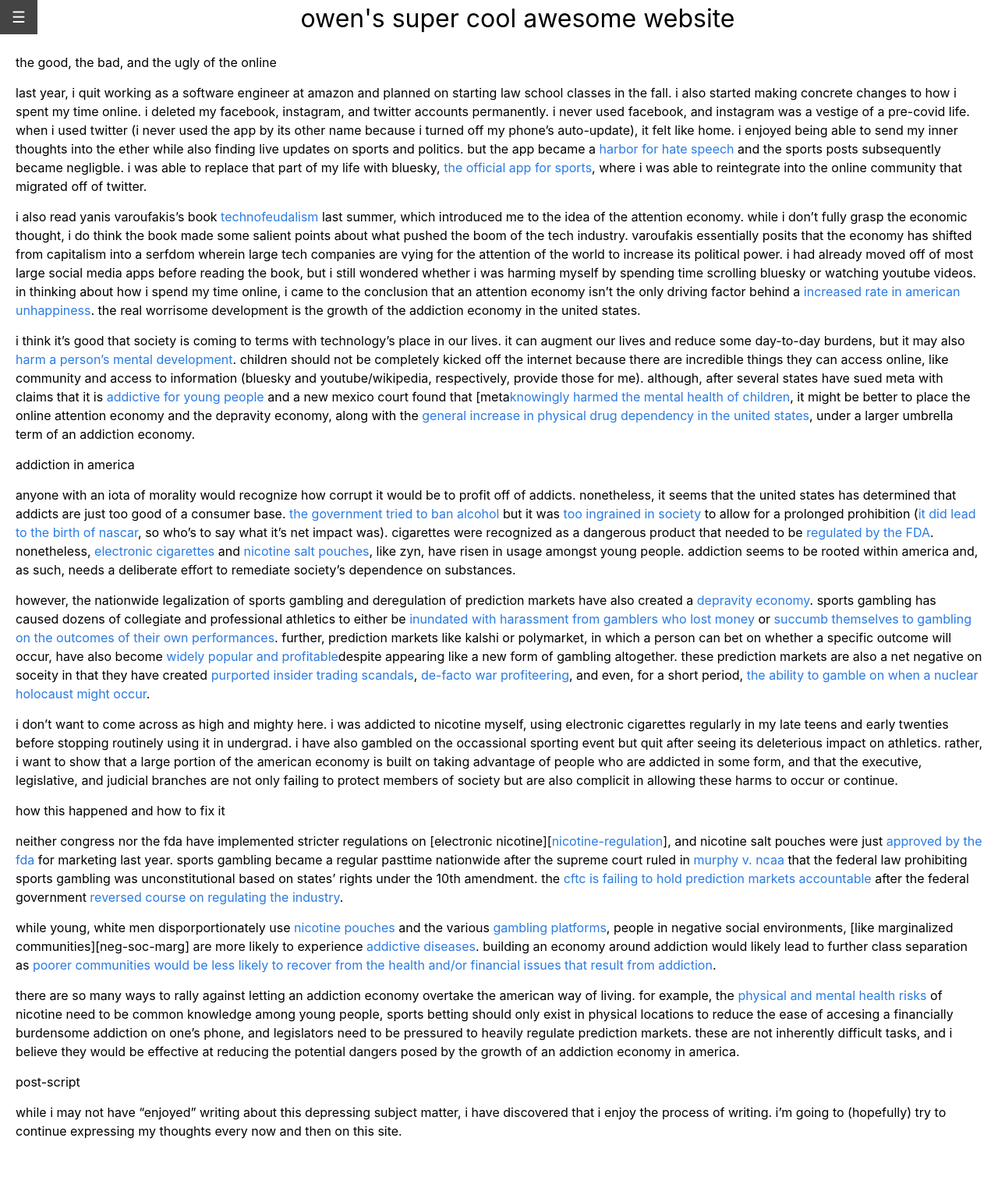
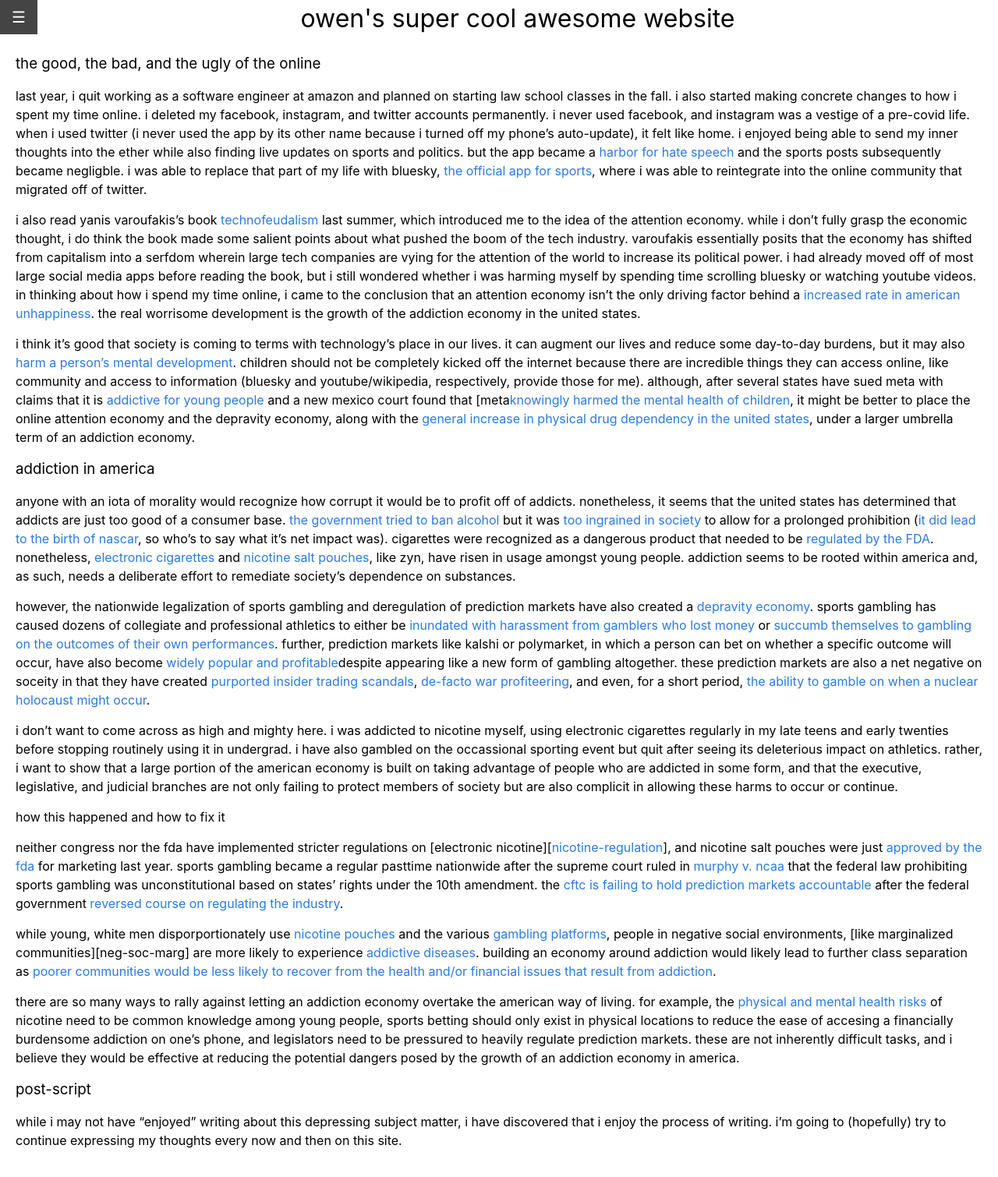
Before and after one commit to omstegall/owen-stegall, a Jekyll site: the page built from pages/blogs/03-31-26.markdown, in a window 1280 px wide. Shown: the whole page at 78% size. Built offline with Jekyll 4.4.1, drawn with Linux system fonts in a browser that asks for light colours.

```diff
--- a/pages/blogs/03-31-26.markdown
+++ b/pages/blogs/03-31-26.markdown
@@ -6,7 +6,7 @@ include_scripts: [
 title: "the addiction economy"
 ---
 
-#### the good, the bad, and the ugly of the online
+### the good, the bad, and the ugly of the online
 
 last year, i quit working as a software engineer at amazon and planned on starting law school classes in the fall. i also started making concrete changes to how i spent my time online. i deleted my facebook, instagram, and twitter accounts permanently. i never used facebook, and instagram was a vestige of a pre-covid life. when i used twitter (i never used the app by its other name because i turned off my phone's auto-update), it felt like home. i enjoyed being able to send my inner thoughts into the ether while also finding live updates on sports and politics. but the app became a [harbor for hate speech][twitter-hate] and the sports posts subsequently became negligble. i was able to replace that part of my life with bluesky, [the official app for sports][bluesky-sports], where i was able to reintegrate into the online community that migrated off of twitter.
 
@@ -14,7 +14,7 @@ i also read yanis varoufakis's book [technofeudalism][tf-book] last summer, whic
 
 i think it's good that society is coming to terms with technology's place in our lives. it can augment our lives and reduce some day-to-day burdens, but it may also [harm a person's mental development][tech-harm]. children should not be completely kicked off the internet because there are incredible things they can access online, like community and access to information (bluesky and youtube/wikipedia, respectively, provide those for me). although, after several states have sued meta with claims that it is [addictive for young people][fb-addiction] and a new mexico court found that [meta[knowingly harmed the mental health of children][fb-health], it might be better to place the online attention economy and the depravity economy, along with the [general increase in physical drug dependency in the united states][us-addctn], under a larger umbrella term of an addiction economy.
 
-#### addiction in america
+### addiction in america
 
 anyone with an iota of morality would recognize how corrupt it would be to profit off of addicts. nonetheless, it seems that the united states has determined that addicts are just too good of a consumer base. [the government tried to ban alcohol][18th-amdt] but it was [too ingrained in society][21st-amdt] to allow for a prolonged prohibition ([it did lead to the birth of nascar][nascar-wiki], so who's to say what it's net impact was). cigarettes were recognized as a dangerous product that needed to be [regulated by the FDA][fda-regulation]. nonetheless, [electronic cigarettes][e-cigs-youth] and [nicotine salt pouches][nicotine-pouch-youth], like zyn, have risen in usage amongst young people. addiction seems to be rooted within america and, as such, needs a deliberate effort to remediate society's dependence on substances.
 
@@ -30,7 +30,7 @@ while young, white men disporportionately use [nicotine pouches][ywm-nicotine] a
 
 there are so many ways to rally against letting an addiction economy overtake the american way of living. for example, the [physical and mental health risks][nic-danger] of nicotine need to be common knowledge among young people, sports betting should only exist in physical locations to reduce the ease of accesing a financially burdensome addiction on one's phone, and legislators need to be pressured to heavily regulate prediction markets. these are not inherently difficult tasks, and i believe they would be effective at reducing the potential dangers posed by the growth of an addiction economy in america.
 
-#### post-script
+### post-script
 
 while i may not have "enjoyed" writing about this depressing subject matter, i have discovered that i enjoy the process of writing. i'm going to (hopefully) try to continue expressing my thoughts every now and then on this site.
 
```
